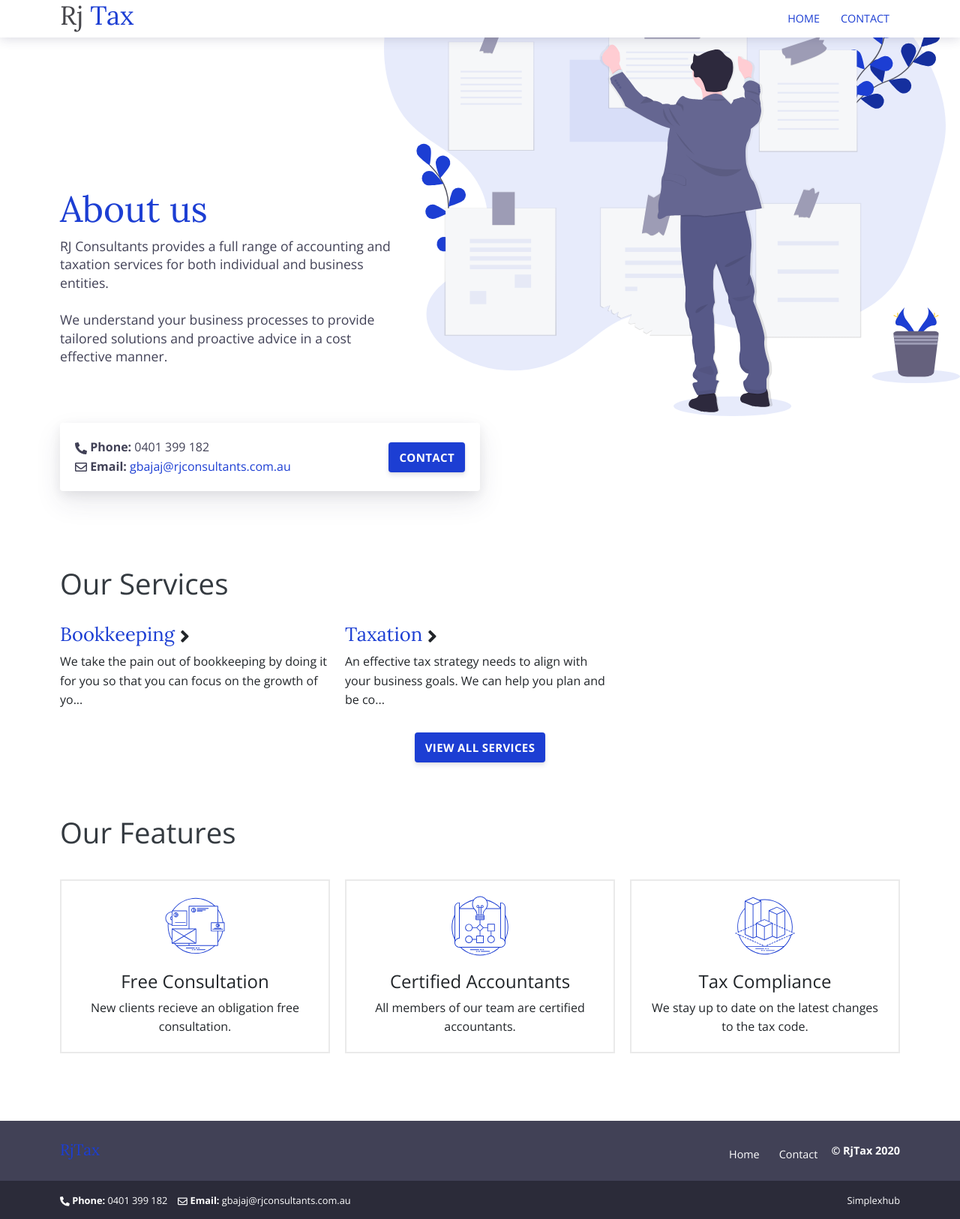
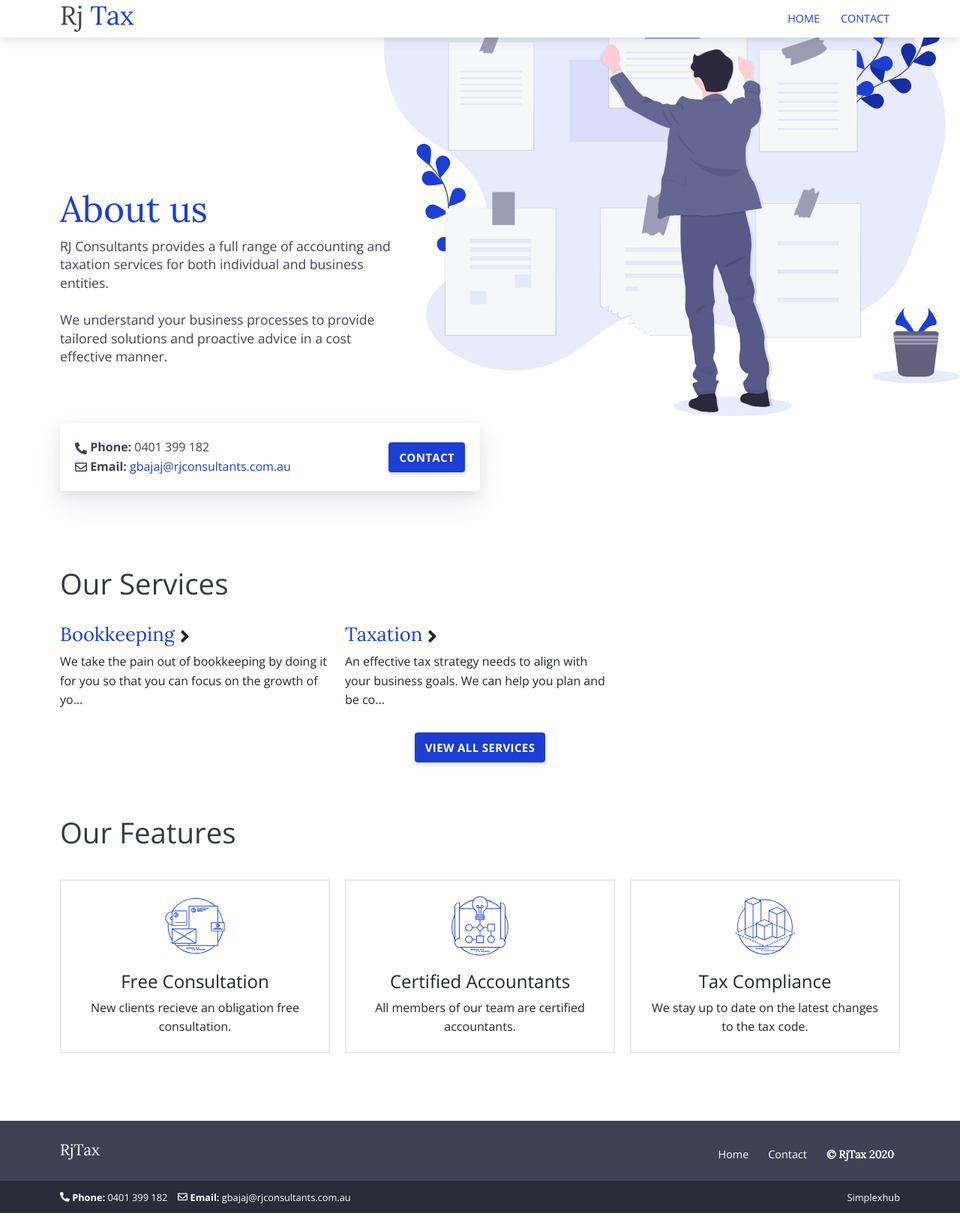
Before and after one commit to raisulsh2020/raisul-sh2020.github.io, a Jekyll site: the page built from index.html, in a window 1280 px wide. Shown: the whole page at 75% size. Built offline with Jekyll 4.4.1, drawn with Linux system fonts in a browser that asks for light colours.

Commit message:
Styles added

```diff
--- a/assets/css/style.scss
+++ b/assets/css/style.scss
@@ -149,6 +149,56 @@ ul{
     width: 3%;
 }
 
+.footer ul li.copyright {
+    // font-weight: bold;
+    color: #ffffff;
+    display: inline-block;
+    height: 40px;
+    padding: 10px 8px 10px 8px;
+    font-family: "Lora", "Helvetica Neue", Arial, sans-serif, -apple-system;
+}
+
+.footer .footer-title {
+    min-width: 70px;
+    width: 100%;
+}
+
+.sub-footer li svg {
+    margin-bottom: 3px;
+}
+
+.sub-footer ul {
+    line-height: 22px;
+}
+
+.service-title a {
+    color: #1c3ed3 !important;
+}
+
+.footer-title a {
+    color: #ffffff;
+}
+
+.address-icon {
+    font-size: 16px;
+    background: #1c3ed3d1;
+    color: #ffffff;
+    float: left;
+    width: 30px;
+    height: 30px;
+    display: flex;
+    justify-content: center;
+    align-items: center;
+    border-radius: 4px;
+    transition: all 0.3s ease-in-out;
+    margin-right: 8px;
+}
+
+.about-contact {
+    line-height: 30px;
+}
+
+
 @media
 only screen and (max-width: 760px),
 (min-device-width: 380px) and (max-device-width: 760px) {
```
